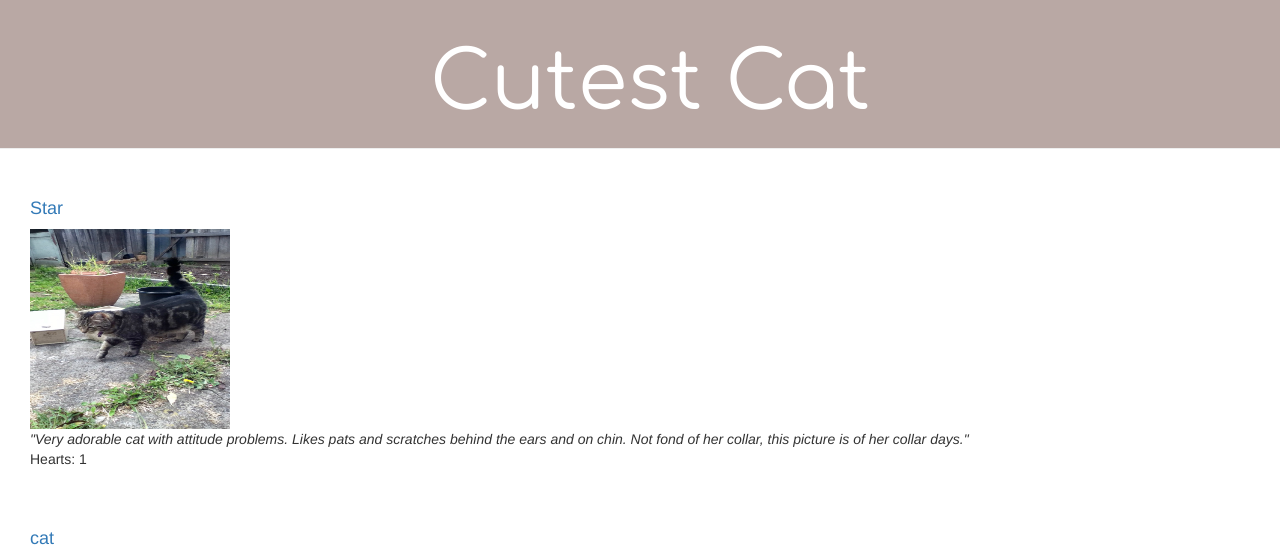
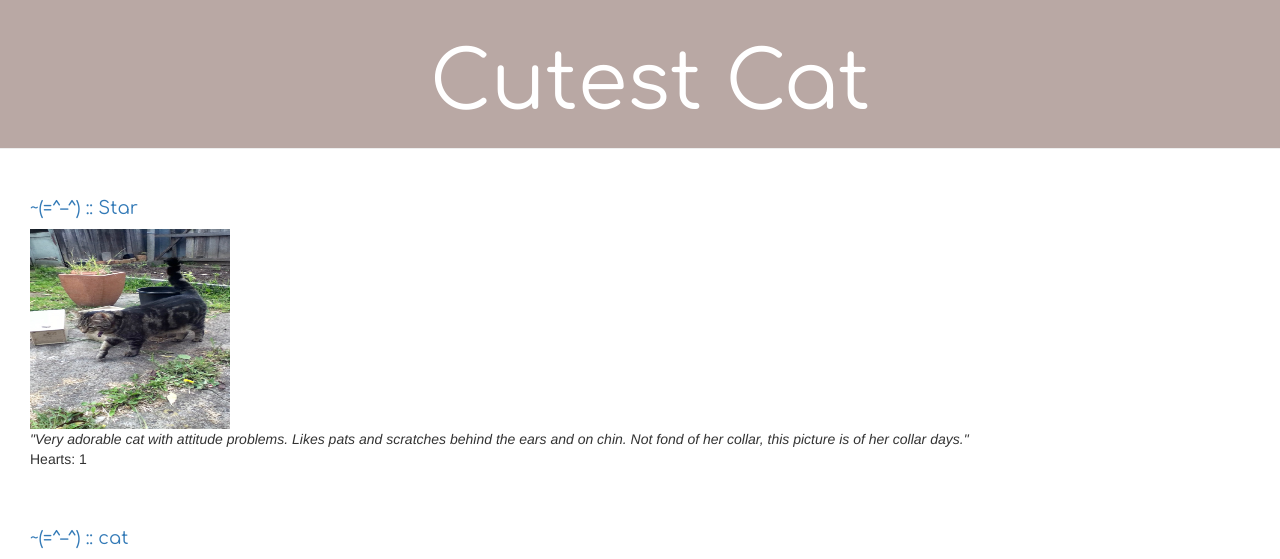
Before and after one commit to sakpals/CutestCat, a Django app: page / in a window 1280 px wide. Shown: the top 559 px of the page. Run offline with Django 3.2, Linux system fonts and the light colour scheme; data comes from the database, SQL or seed files in the repository; some libraries are stand-ins or nearby versions.

Commit message:
minor font changes

```diff
--- a/catsite/catrater/static/css/homepage.css
+++ b/catsite/catrater/static/css/homepage.css
@@ -34,6 +34,11 @@ h3 {
 	color: black;
 	text-align: center;
 }
+
+h4 a {
+	font-family: 'Comfortaa', cursive;
+}
+
 ul {
     list-style-type: none;
     margin: 0;
--- a/catsite/catrater/templates/catrater/home_page.html
+++ b/catsite/catrater/templates/catrater/home_page.html
@@ -24,7 +24,7 @@
 			<!-- Using django tags-->
 			{% for cat in cats %}
 				<div>
-					<h4><a href="">{{ cat.name }}</a></h4>
+					<h4><a href=""> ~(=^–^) :: {{ cat.name }}</a></h4>
 					<img src= "{{ cat.photo }}" alt="Cat photo" height="200" width="200">
 					<br>
 					<em>"{{ cat.description|linebreaksbr }}"</em>
```
